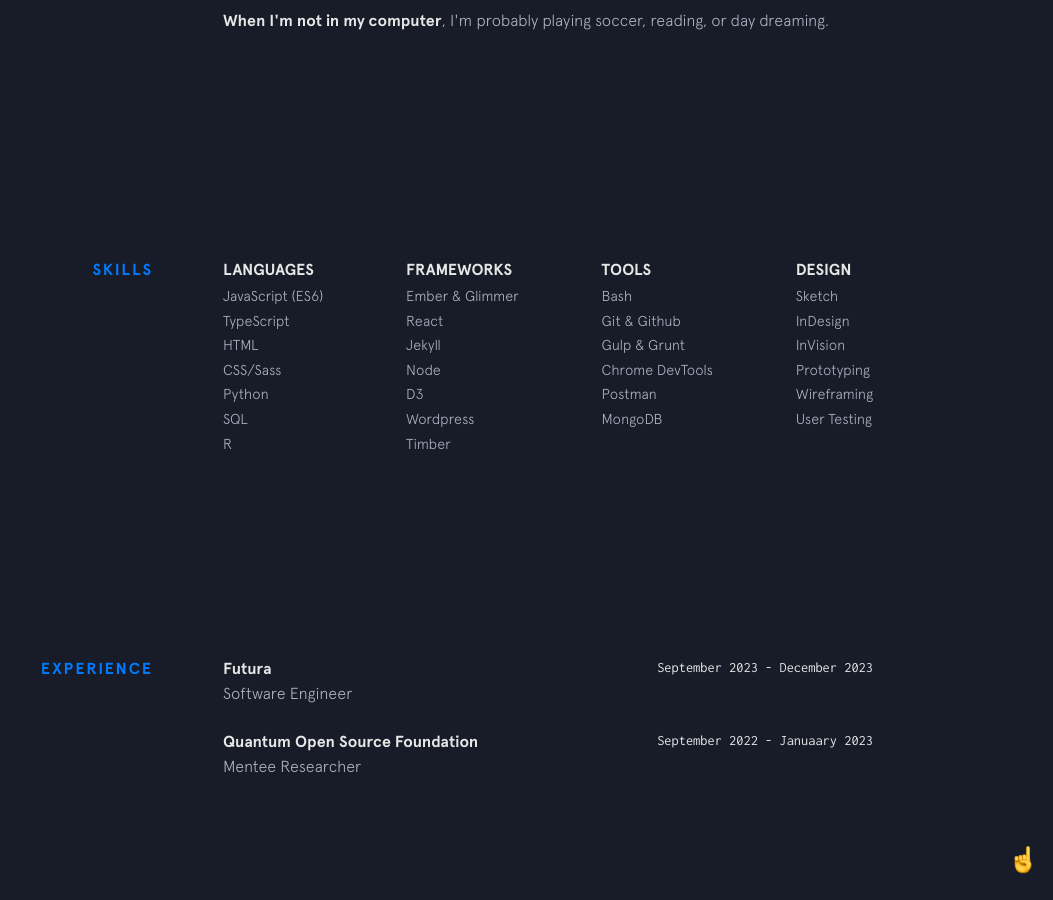
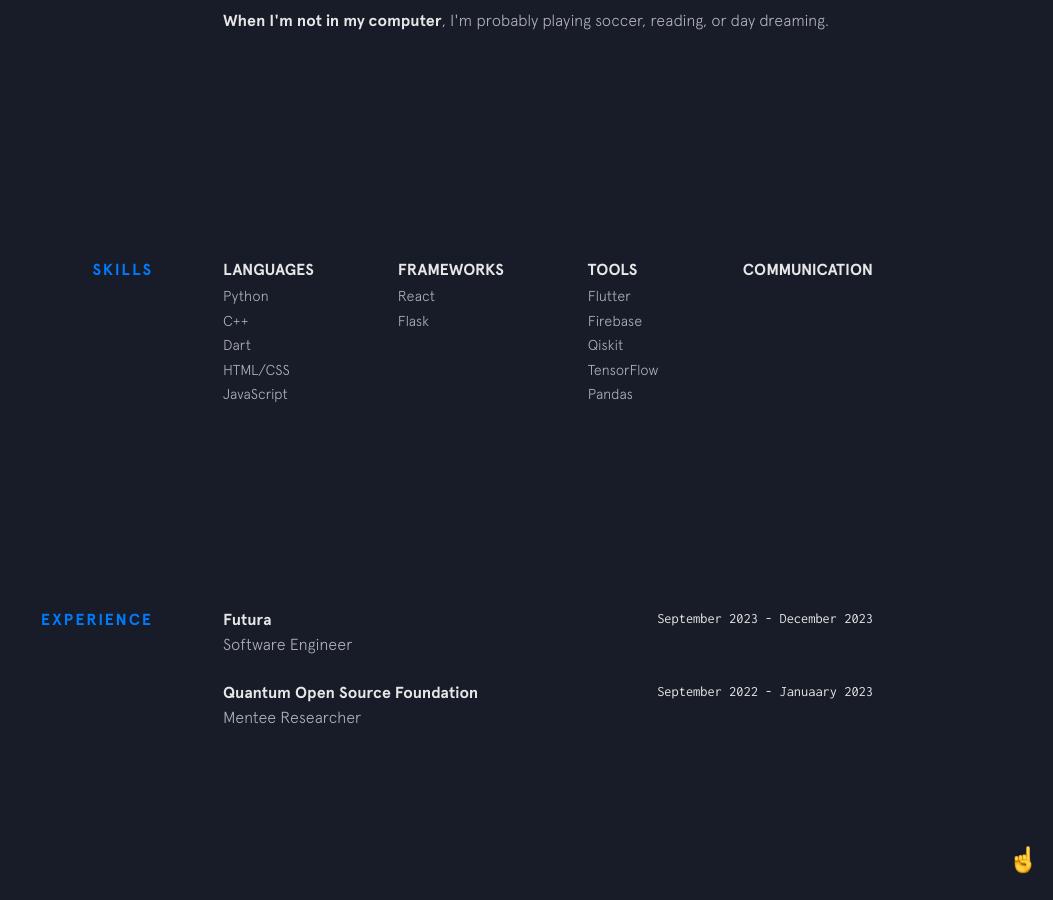
Before and after one commit to martijaram/martijaram.github.io, a Jekyll site: the page built from index.html, in a window 1280 px wide and 900 px high, scrolled down 1213 px. Shown: the whole window, without its empty margins (227-1280 px from the left). Built offline with Jekyll 4.4.1, drawn with Linux system fonts in a browser that asks for light colours; nearby versions of some CDN libraries.

Commit message:
Updated skills

```diff
--- a/_data/skills.yml
+++ b/_data/skills.yml
@@ -1,33 +1,23 @@
 languages:
-  - item: JavaScript (ES6)
-  - item: TypeScript
-  - item: HTML
-  - item: CSS/Sass
   - item: Python
-  - item: SQL
-  - item: R
+  - item: C++
+  - item: Dart
+  - item: HTML/CSS
+  - item: JavaScript
 
 frameworks:
-  - item: Ember & Glimmer
   - item: React
-  - item: Jekyll
-  - item: Node
-  - item: D3
-  - item: Wordpress
-  - item: Timber
+  - item: Flask
 
 tools:
-  - item: Bash
-  - item: Git & Github
-  - item: Gulp & Grunt
-  - item: Chrome DevTools
-  - item: Postman
-  - item: MongoDB
+  - item: Flutter
+  - item: Firebase
+  - item: Qiskit
+  - item: TensorFlow
+  - item: Pandas
 
-design:
-  - item: Sketch
-  - item: InDesign
-  - item: InVision
-  - item: Prototyping
-  - item: Wireframing
-  - item: User Testing
+communication:
+  - item: English
+  - item: Spanish
+  - item: French
+  - item: Learning Mandarin :D
--- a/_includes/skills.html
+++ b/_includes/skills.html
@@ -28,7 +28,7 @@
         </ul>
       </div>
       <div class="skillz__category">
-        <div class="skillz__category__label">Design</div>
+        <div class="skillz__category__label">Communication</div>
         <ul>
           {% for thing in site.data.skills.design %}
           <li class="skillz__category__item">{{thing.item}}</li>
```
